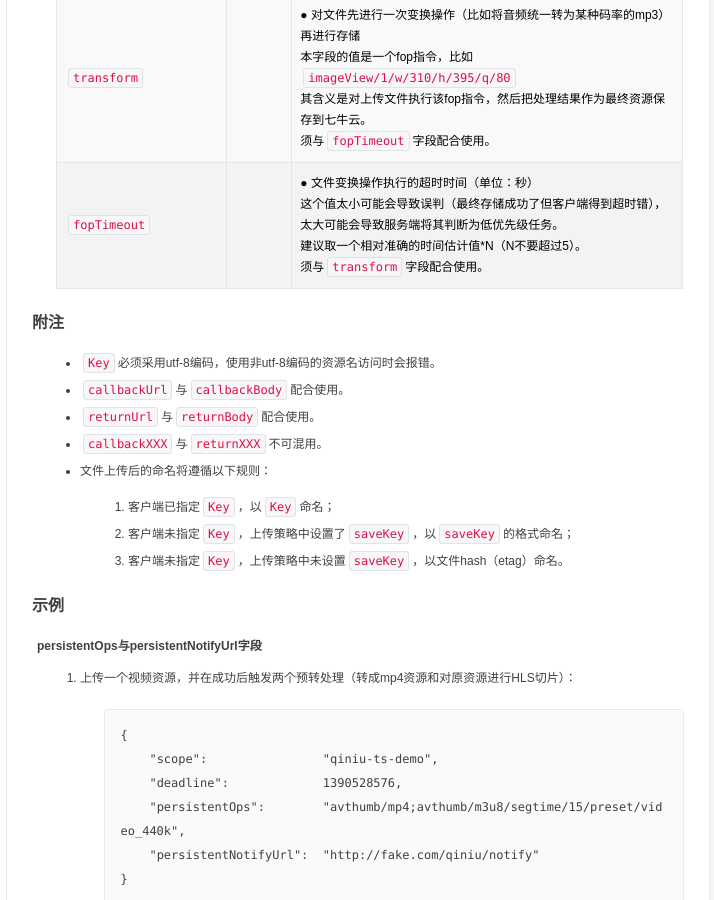
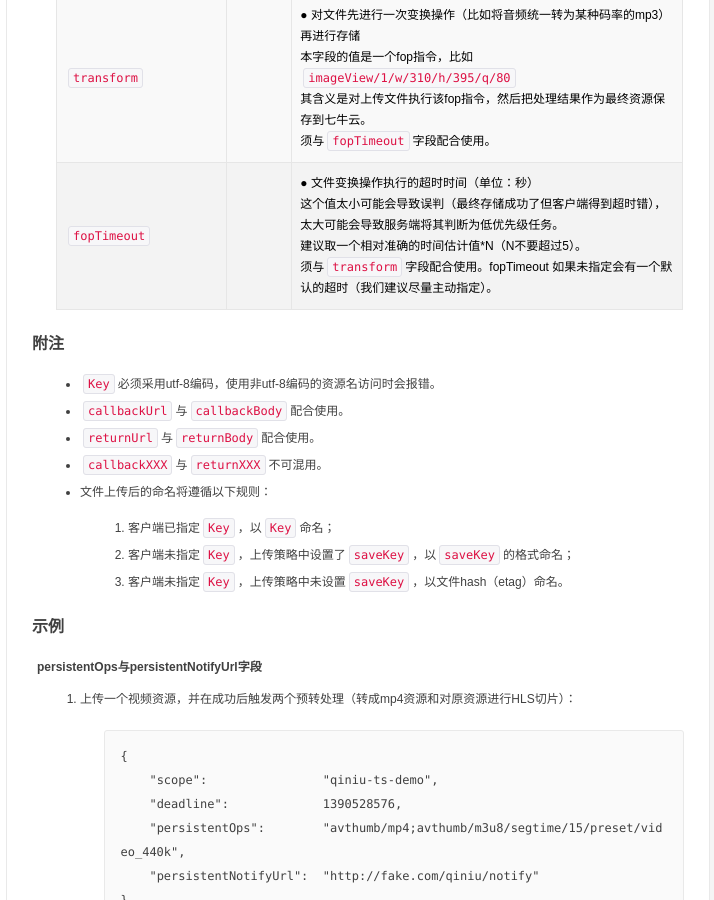
Before and after one commit to qiniu/developer.qiniu.com, a Jekyll site: the page built from docs/v6/api/reference/security/put-policy.md, in a window 1280 px wide and 900 px high, scrolled down 2436 px. Shown: the whole window, without its empty margins (411-1125 px from the left). Built offline with Jekyll 4.4.1, drawn with Linux system fonts in a browser that asks for light colours; comment, search, counter and statistics services are not loaded.

Commit message:
Update put-policy.md

```diff
--- a/docs/v6/api/reference/security/put-policy.md
+++ b/docs/v6/api/reference/security/put-policy.md
@@ -58,7 +58,7 @@ order: 980
 <a id="put-policy-detect-mime"></a>`detectMime`          |      | ● 开启MimeType侦测功能<br>设为非0值，则忽略上传端传递的文件MimeType信息，使用七牛服务器侦测内容后的判断结果<br>默认设为0值，如上传端指定了MimeType则直接使用该值，否则按如下顺序侦测MimeType值：<br>1. 检查文件扩展名<br>2. 检查Key扩展名<br>3. 侦测内容。
 <a id="put-policy-mime-limit"></a>`mimeLimit`           |      | ● 限定用户上传的文件类型<br>指定本字段值，七牛服务器会侦测文件内容以判断MimeType，再用判断值跟指定值进行匹配，匹配成功则允许上传，匹配失败返回403状态码<br>● 示例<br>1. "image/*"表示只允许上传图片类型；<br>2. "image/jpeg;image/png"表示只允许上传`jpg`和`png`类型的图片；<br>3. "!application/json;text/plain"表示禁止上传`json`文本和纯文本（注意最前面的感叹号）。
 <a id="put-policy-transform"></a>`transform`           |      | ● 对文件先进行一次变换操作（比如将音频统一转为某种码率的mp3）再进行存储<br>本字段的值是一个fop指令，比如<br>`imageView/1/w/310/h/395/q/80`<br>其含义是对上传文件执行该fop指令，然后把处理结果作为最终资源保存到七牛云。<br>须与`fopTimeout`字段配合使用。
-<a id="put-policy-fop-timeout"></a>`fopTimeout`           |      | ● 文件变换操作执行的超时时间（单位：秒）<br>这个值太小可能会导致误判（最终存储成功了但客户端得到超时错），太大可能会导致服务端将其判断为低优先级任务。<br>建议取一个相对准确的时间估计值*N（N不要超过5）。<br>须与`transform`字段配合使用。
+<a id="put-policy-fop-timeout"></a>`fopTimeout`           |      | ● 文件变换操作执行的超时时间（单位：秒）<br>这个值太小可能会导致误判（最终存储成功了但客户端得到超时错），太大可能会导致服务端将其判断为低优先级任务。<br>建议取一个相对准确的时间估计值*N（N不要超过5）。<br>须与`transform`字段配合使用。fopTimeout 如果未指定会有一个默认的超时（我们建议尽量主动指定）。
 
 <a id="put-policy-remarks"></a>
 ## 附注
```
